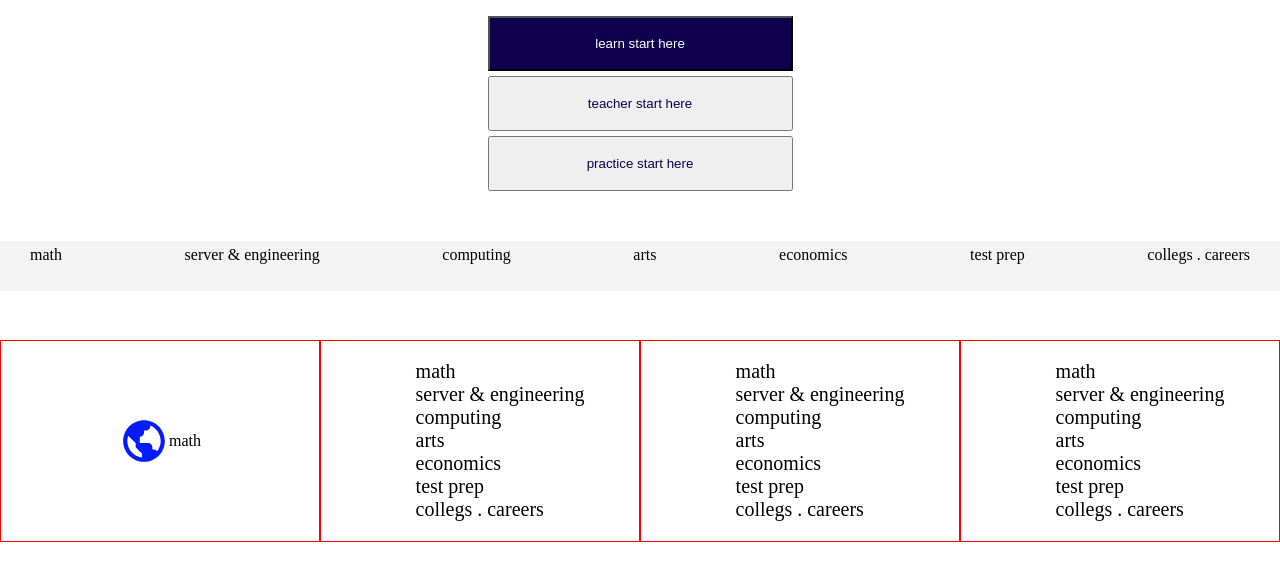
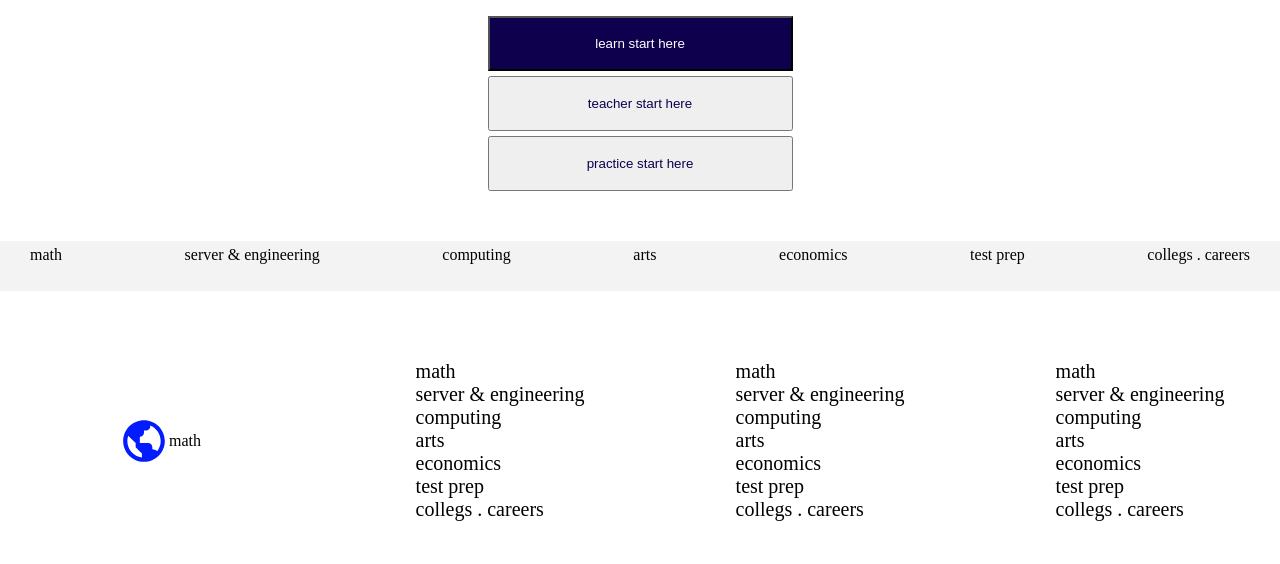
Before and after one commit to Na3eM17/project_3, a plain HTML site: page index.html in a window 1280 px wide. Shown: the part 236-800 px from the top of the page. Drawn offline with Linux system fonts and the light colour scheme.

Commit message:
remove borders

```diff
--- a/contains/footer.css
+++ b/contains/footer.css
@@ -16,7 +16,7 @@ footer{background-color: white;
     width: 100%;
     height: 300px;}
 
-.div7{border:  solid thin red;
+.div7{
 width: 25%;
 height: 200px;
 display: flex;
```
